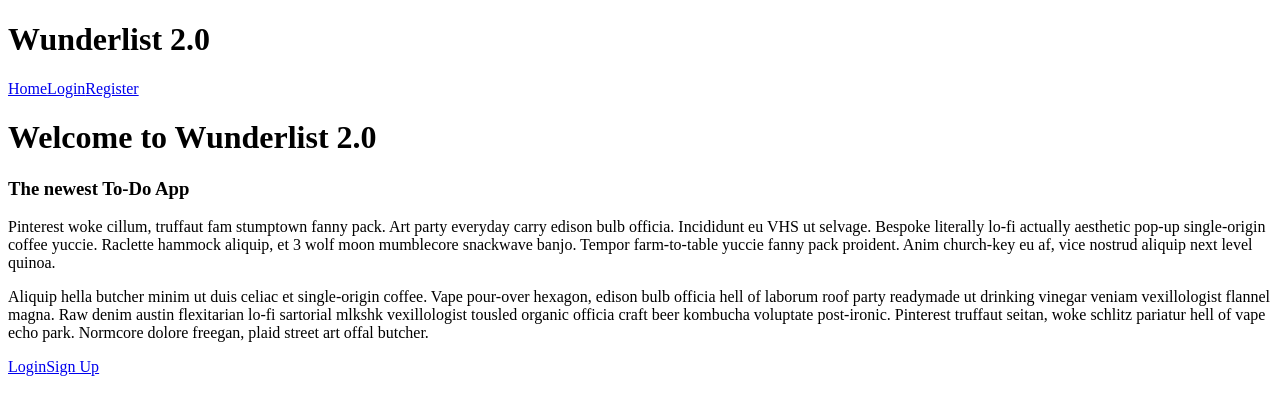
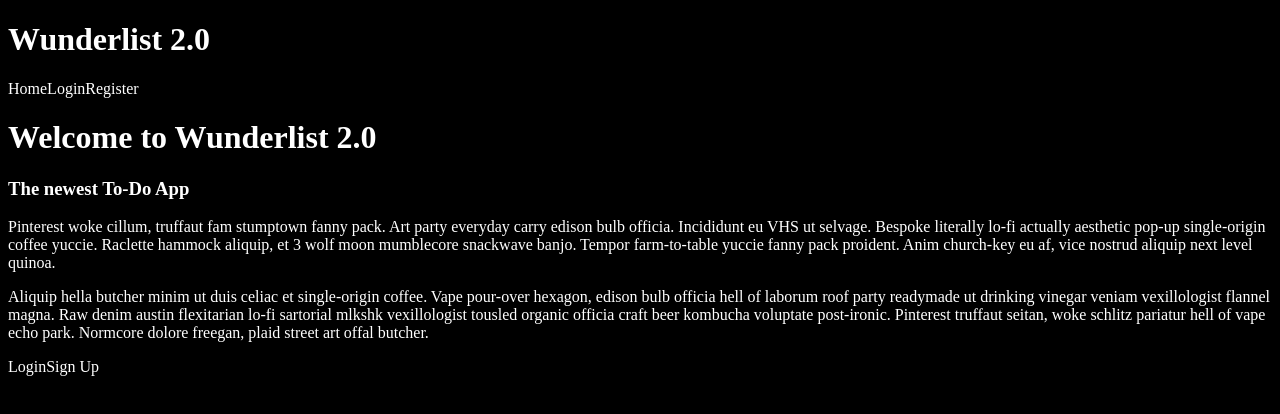
Before and after one commit to shawnpatel96/front-end-1, a React (Create React App) app in the folder my-app/: page / in a window 1280 px wide. Shown: the top 414 px of the page. Built offline with nearby package versions, Linux system fonts and the light colour scheme.

Commit message:
basic styling

```diff
--- a/my-app/package.json
+++ b/my-app/package.json
@@ -9,7 +9,8 @@
     "react": "^16.13.0",
     "react-dom": "^16.13.0",
     "react-router-dom": "^5.1.2",
-    "react-scripts": "3.4.0"
+    "react-scripts": "3.4.0",
+    "styled-components": "^5.0.1"
   },
   "scripts": {
     "start": "react-scripts start",
--- a/my-app/public/index.html
+++ b/my-app/public/index.html
@@ -24,7 +24,7 @@
       work correctly both with client-side routing and a non-root public URL.
       Learn how to configure a non-root public URL by running `npm run build`.
     -->
-    <title>React App</title>
+    <title>Wunderlist 2.0</title>
   </head>
   <body>
     <noscript>You need to enable JavaScript to run this app.</noscript>
--- a/my-app/src/App.css
+++ b/my-app/src/App.css
@@ -1,38 +1,4 @@
-.App {
-  text-align: center;
-}
-
-.App-logo {
-  height: 40vmin;
-  pointer-events: none;
-}
-
-@media (prefers-reduced-motion: no-preference) {
-  .App-logo {
-    animation: App-logo-spin infinite 20s linear;
-  }
-}
-
-.App-header {
-  background-color: #282c34;
-  min-height: 100vh;
-  display: flex;
-  flex-direction: column;
-  align-items: center;
-  justify-content: center;
-  font-size: calc(10px + 2vmin);
+body{
+  background: black;
   color: white;
 }
-
-.App-link {
-  color: #61dafb;
-}
-
-@keyframes App-logo-spin {
-  from {
-    transform: rotate(0deg);
-  }
-  to {
-    transform: rotate(360deg);
-  }
-}
--- a/my-app/src/App.js
+++ b/my-app/src/App.js
@@ -1,5 +1,7 @@
 import React from 'react';
 import {Route} from 'react-router-dom';
+import styled from 'styled-components';
+import './App.css';
 
 //components
 import Navigation from './components/Navigations';
@@ -7,10 +9,15 @@
 import Register from './components/Register';
 import Home from './components/Home';
 
+//styled components
+const AppStyle = styled.div`
+
+`
+
 
 function App() {
   return (
-    <div className="App">
+    <AppStyle>
       <header className="App-header">
         <h1>Wunderlist 2.0</h1>
         <Navigation/>
@@ -18,7 +25,7 @@
         <Route path='/login'><Login/></Route>
         <Route path='/register'><Register/></Route>
       </header>
-    </div>
+    </AppStyle>
   );
 }
 
--- a/my-app/src/components/Home.js
+++ b/my-app/src/components/Home.js
@@ -9,10 +9,10 @@
             <p>Pinterest woke cillum, truffaut fam stumptown fanny pack. Art party everyday carry edison bulb officia. Incididunt eu VHS ut selvage. Bespoke literally lo-fi actually aesthetic pop-up single-origin coffee yuccie. Raclette hammock aliquip, et 3 wolf moon mumblecore snackwave banjo. Tempor farm-to-table yuccie fanny pack proident. Anim church-key eu af, vice nostrud aliquip next level quinoa.</p>
             <p>Aliquip hella butcher minim ut duis celiac et single-origin coffee. Vape pour-over hexagon, edison bulb officia hell of laborum roof party readymade ut drinking vinegar veniam vexillologist flannel magna. Raw denim austin flexitarian lo-fi sartorial mlkshk vexillologist tousled organic officia craft beer kombucha voluptate post-ironic. Pinterest truffaut seitan, woke schlitz pariatur hell of vape echo park. Normcore dolore freegan, plaid street art offal butcher.</p>
             <span>
-                <Link to='/login'>Login</Link>
+                <Link to='/login' style={{ textDecoration: 'none', color: 'white' }}>Login</Link>
             </span>
             <span>
-                <Link to='/register'>Sign Up</Link>
+                <Link to='/register' style={{ textDecoration: 'none', color: 'white' }}>Sign Up</Link>
             </span>
         </div>
     )
--- a/my-app/src/components/Navigations.js
+++ b/my-app/src/components/Navigations.js
@@ -5,9 +5,9 @@
     // console.log('navigation running')
     return (
         <div>
-            <Link to='/'>Home</Link>
-            <Link to='/login'>Login</Link>
-            <Link to='/register'>Register</Link>
+            <Link to='/' style={{ textDecoration: 'none', color: 'white' }}>Home</Link>
+            <Link to='/login' style={{ textDecoration: 'none', color: 'white' }}>Login</Link>
+            <Link to='/register' style={{ textDecoration: 'none', color: 'white' }}>Register</Link>
         </div>
     )
 }
--- a/my-app/src/index.css
+++ b/my-app/src/index.css
@@ -5,6 +5,7 @@
     sans-serif;
   -webkit-font-smoothing: antialiased;
   -moz-osx-font-smoothing: grayscale;
+
 }
 
 code {
```
Also changed, not shown: 1 other file (tests, documents, lock files or other folders).
